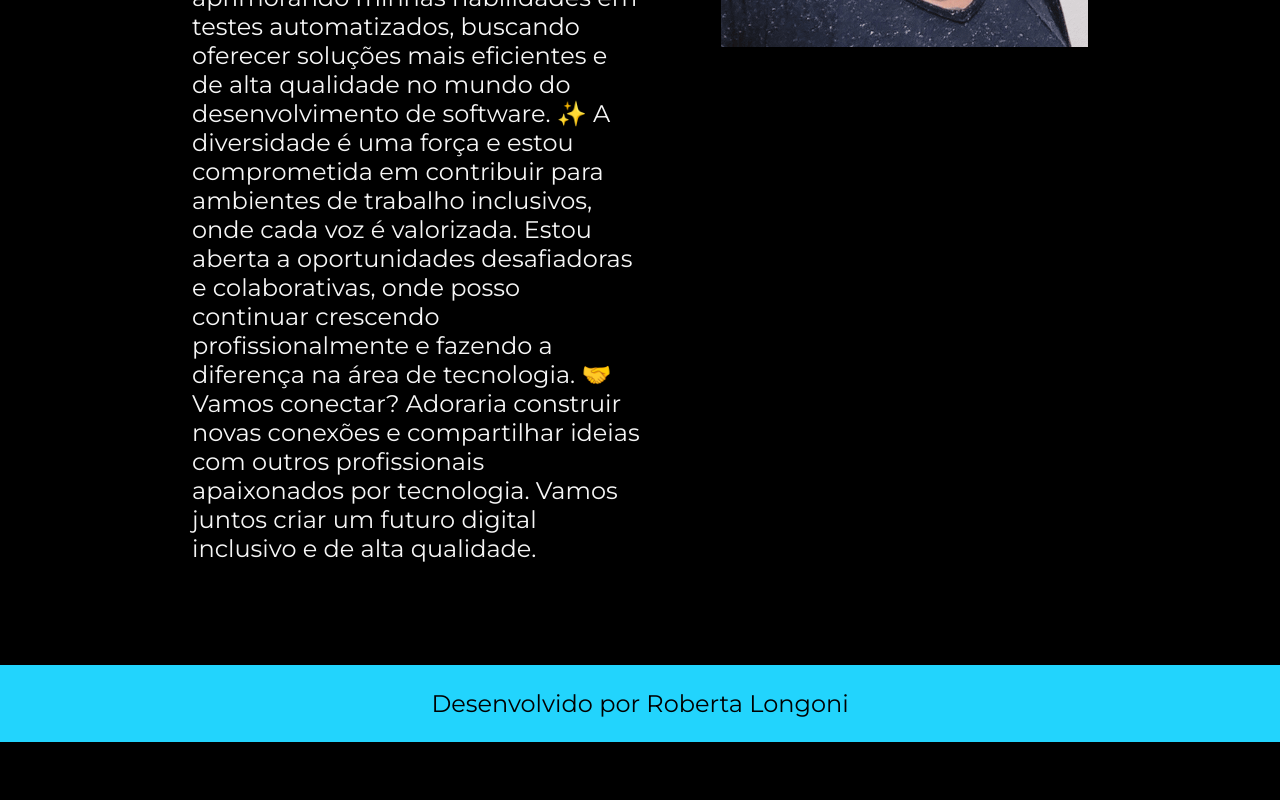
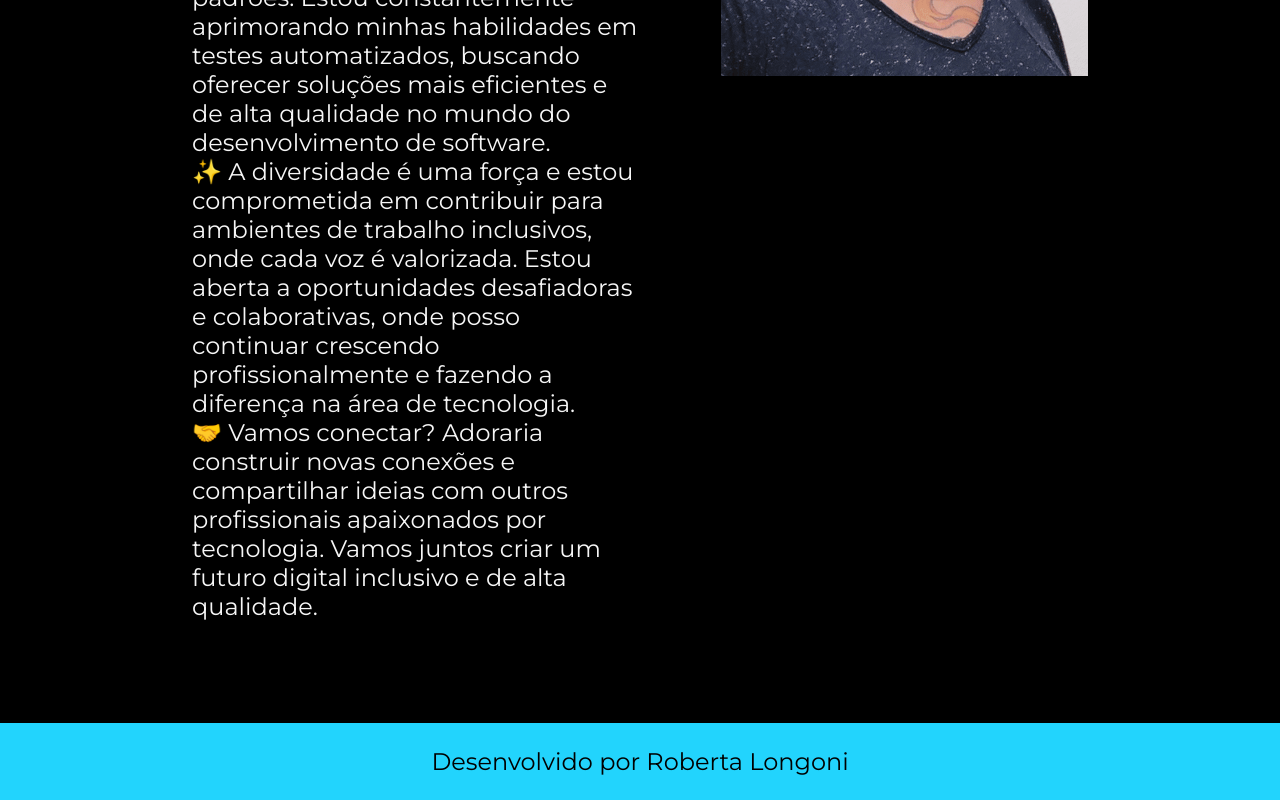
Before and after one commit to cali0p3/portfolio, a plain HTML site: page about.html in a window 1280 px wide. Shown: the part 1176-1976 px from the top of the page. Before the commit the page ends 1918 px from the top, so only its background shows below. Drawn offline with nearby package versions, Linux system fonts and the light colour scheme.

Commit message:
Editing text

```diff
--- a/about.html
+++ b/about.html
@@ -19,15 +19,11 @@
         <section class="apresentacao__conteudo">
             <h1 class="apresentacao__titulo">Sobre mim:</h1>
             <p class="apresentacao__conteudo__texto">PCD | Analista de Qualidade | Testes de Software | Defensora da Agilidade | Trans | Diversidade & Inclusão</p>
-            <p class="apresentacao__conteudo__texto">👩‍💻🌟 Sou uma profissional apaixonada por tecnologia e pela busca constante pela excelência em qualidade de software. Além disso, tenho muito orgulho de ser uma pessoa com deficiência (PCD).
-
-                🎓 Formei-me em Análise e Desenvolvimento de Sistemas, o que me proporcionou uma base sólida para atuar no mundo desafiador da engenharia de software. Durante minha jornada acadêmica, adquiri conhecimentos valiosos em programação, algoritmos e metodologias de desenvolvimento ágil.
-
-                💼 Ao longo dos anos, tive a oportunidade de trabalhar em algumas equipes e projetos, onde minha paixão por testes de software se destacou. Como uma profissional focada em qualidade, acredito que testes eficazes são fundamentais para entregar produtos excepcionais aos clientes. Minha experiência inclui a criação e execução de casos de teste, detecção de defeitos e colaboração próxima com desenvolvedores para garantir que os produtos atendam aos mais altos padrões. Estou constantemente aprimorando minhas habilidades em testes automatizados, buscando oferecer soluções mais eficientes e de alta qualidade no mundo do desenvolvimento de software.
-
-                ✨ A diversidade é uma força e estou comprometida em contribuir para ambientes de trabalho inclusivos, onde cada voz é valorizada. Estou aberta a oportunidades desafiadoras e colaborativas, onde posso continuar crescendo profissionalmente e fazendo a diferença na área de tecnologia.
-
-                🤝 Vamos conectar? Adoraria construir novas conexões e compartilhar ideias com outros profissionais apaixonados por tecnologia. Vamos juntos criar um futuro digital inclusivo e de alta qualidade.</p>
+            <p class="apresentacao__conteudo__texto">👩‍💻🌟 Sou uma profissional apaixonada por tecnologia e pela busca constante pela excelência em qualidade de software. Além disso, tenho muito orgulho de ser uma pessoa com deficiência (PCD).</p>
+            <p class="apresentacao__conteudo__texto">🎓 Formei-me em Análise e Desenvolvimento de Sistemas, o que me proporcionou uma base sólida para atuar no mundo desafiador da engenharia de software. Durante minha jornada acadêmica, adquiri conhecimentos valiosos em programação, algoritmos e metodologias de desenvolvimento ágil.</p>
+            <p class="apresentacao__conteudo__texto">💼 Ao longo dos anos, tive a oportunidade de trabalhar em algumas equipes e projetos, onde minha paixão por testes de software se destacou. Como uma profissional focada em qualidade, acredito que testes eficazes são fundamentais para entregar produtos excepcionais aos clientes. Minha experiência inclui a criação e execução de casos de teste, detecção de defeitos e colaboração próxima com desenvolvedores para garantir que os produtos atendam aos mais altos padrões. Estou constantemente aprimorando minhas habilidades em testes automatizados, buscando oferecer soluções mais eficientes e de alta qualidade no mundo do desenvolvimento de software.</p>
+            <p class="apresentacao__conteudo__texto">✨ A diversidade é uma força e estou comprometida em contribuir para ambientes de trabalho inclusivos, onde cada voz é valorizada. Estou aberta a oportunidades desafiadoras e colaborativas, onde posso continuar crescendo profissionalmente e fazendo a diferença na área de tecnologia. </p>
+            <p class="apresentacao__conteudo__texto">🤝 Vamos conectar? Adoraria construir novas conexões e compartilhar ideias com outros profissionais apaixonados por tecnologia. Vamos juntos criar um futuro digital inclusivo e de alta qualidade.</p>
 
         </section>
         <img src="./assets/imagem.png" alt="Foto da Roberta Longoni">
```
